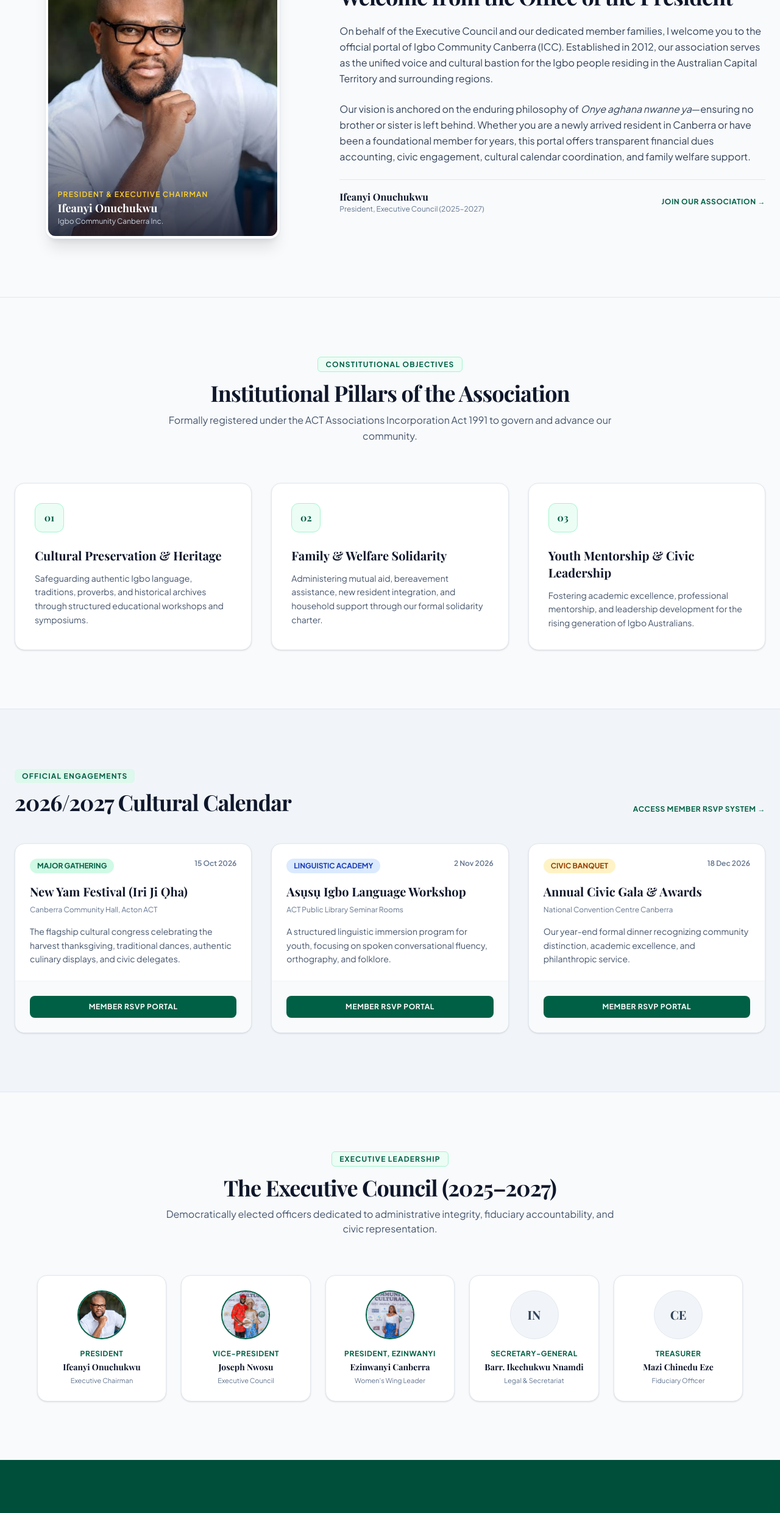
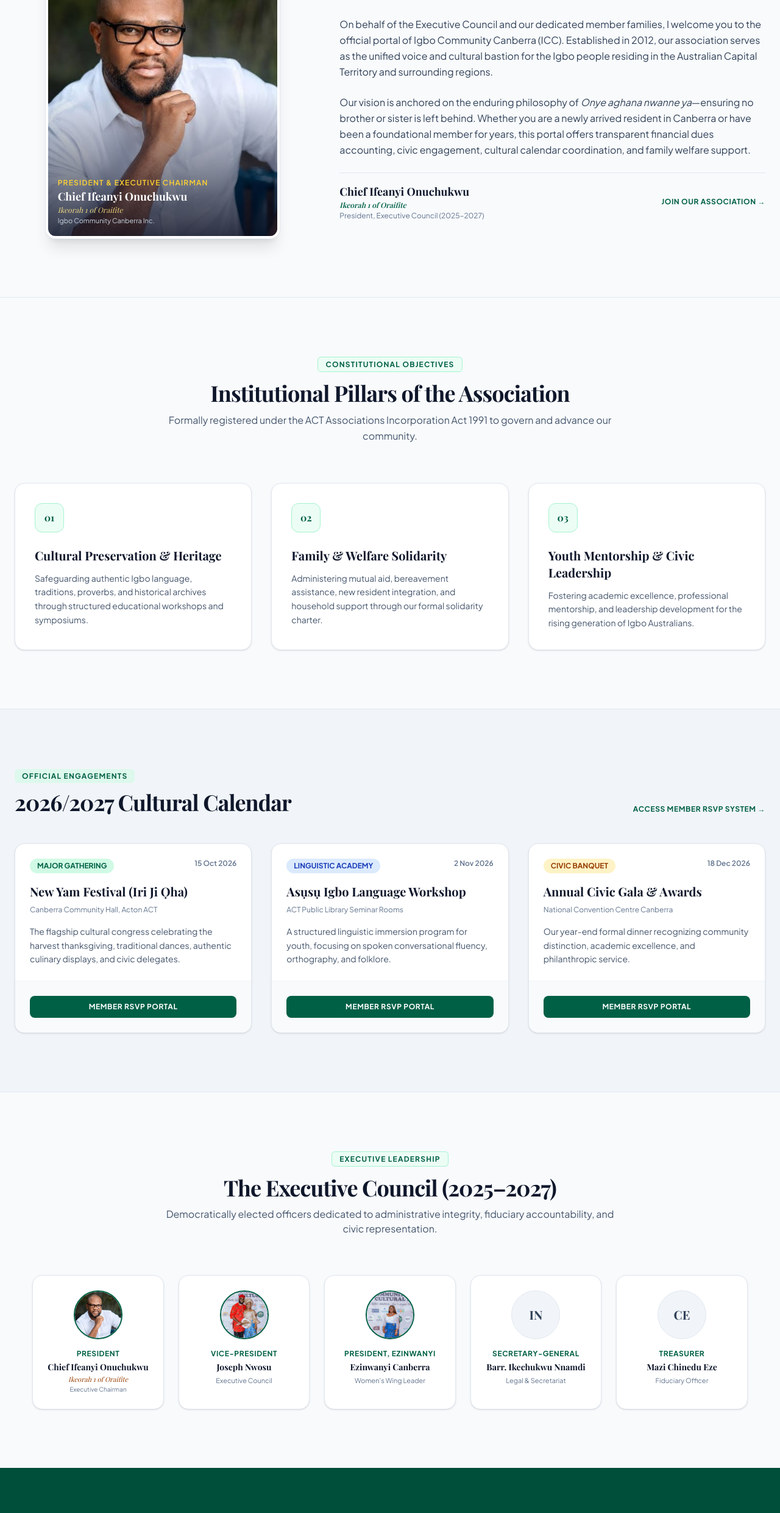
Before and after one commit to meriqikwechegh-cmd/igbo-community-canberra, a Next.js app: page /en in a window 1280 px wide. Shown: the part 1148-3629 px from the top of the page at 61% size. Built offline with nearby package versions, Linux system fonts and the light colour scheme; a web font is replaced by a local one.

Commit message:
feat: update President title to Chief Ifeanyi Onuchukwu (Ikeorah 1 of Oraifite)

```diff
--- a/src/app/[locale]/page.tsx
+++ b/src/app/[locale]/page.tsx
@@ -139,8 +139,9 @@ export default function HomePage() {
               <div className="absolute inset-0 bg-gradient-to-t from-slate-950/80 via-transparent to-transparent"></div>
               <div className="absolute bottom-4 left-4 right-4 text-white">
                 <p className="text-xs uppercase tracking-widest text-amber-300 font-semibold">President &amp; Executive Chairman</p>
-                <p className="font-serif text-lg font-bold">Ifeanyi Onuchukwu</p>
-                <p className="text-xs text-slate-300">Igbo Community Canberra Inc.</p>
+                <p className="font-serif text-lg font-bold">Chief Ifeanyi Onuchukwu</p>
+                <p className="text-xs text-amber-200/90 font-serif italic">Ikeorah 1 of Oraifite</p>
+                <p className="text-[11px] text-slate-300 mt-0.5">Igbo Community Canberra Inc.</p>
               </div>
             </div>
           </div>
@@ -160,8 +161,9 @@ export default function HomePage() {
             </p>
             <div className="pt-4 border-t border-slate-200 flex items-center justify-between">
               <div>
-                <p className="font-serif font-bold text-slate-900">Ifeanyi Onuchukwu</p>
-                <p className="text-xs text-slate-500">President, Executive Council (2025&ndash;2027)</p>
+                <p className="font-serif font-bold text-slate-900 text-lg">Chief Ifeanyi Onuchukwu</p>
+                <p className="text-xs font-serif italic text-emerald-800 font-semibold">Ikeorah 1 of Oraifite</p>
+                <p className="text-xs text-slate-500 mt-0.5">President, Executive Council (2025&ndash;2027)</p>
               </div>
               <Link
                 href="/en/register"
@@ -342,14 +344,15 @@ export default function HomePage() {
             <div className="relative w-20 h-20 rounded-full overflow-hidden mx-auto mb-4 border-2 border-emerald-800 shadow-sm">
               <Image
                 src="/president.jpg"
-                alt="Ifeanyi Onuchukwu"
+                alt="Chief Ifeanyi Onuchukwu"
                 fill
                 className="object-cover object-top"
               />
             </div>
             <p className="text-xs font-bold uppercase tracking-wider text-emerald-800 mb-1">President</p>
-            <h4 className="font-serif font-bold text-slate-900 text-sm">Ifeanyi Onuchukwu</h4>
-            <p className="text-[11px] text-slate-500 mt-1">Executive Chairman</p>
+            <h4 className="font-serif font-bold text-slate-900 text-sm">Chief Ifeanyi Onuchukwu</h4>
+            <p className="text-[11px] text-amber-800 font-serif italic mt-0.5">Ikeorah 1 of Oraifite</p>
+            <p className="text-[10px] text-slate-500">Executive Chairman</p>
           </div>
 
           <div className="bg-white rounded-2xl p-6 border border-slate-200 text-center shadow-sm">
```
